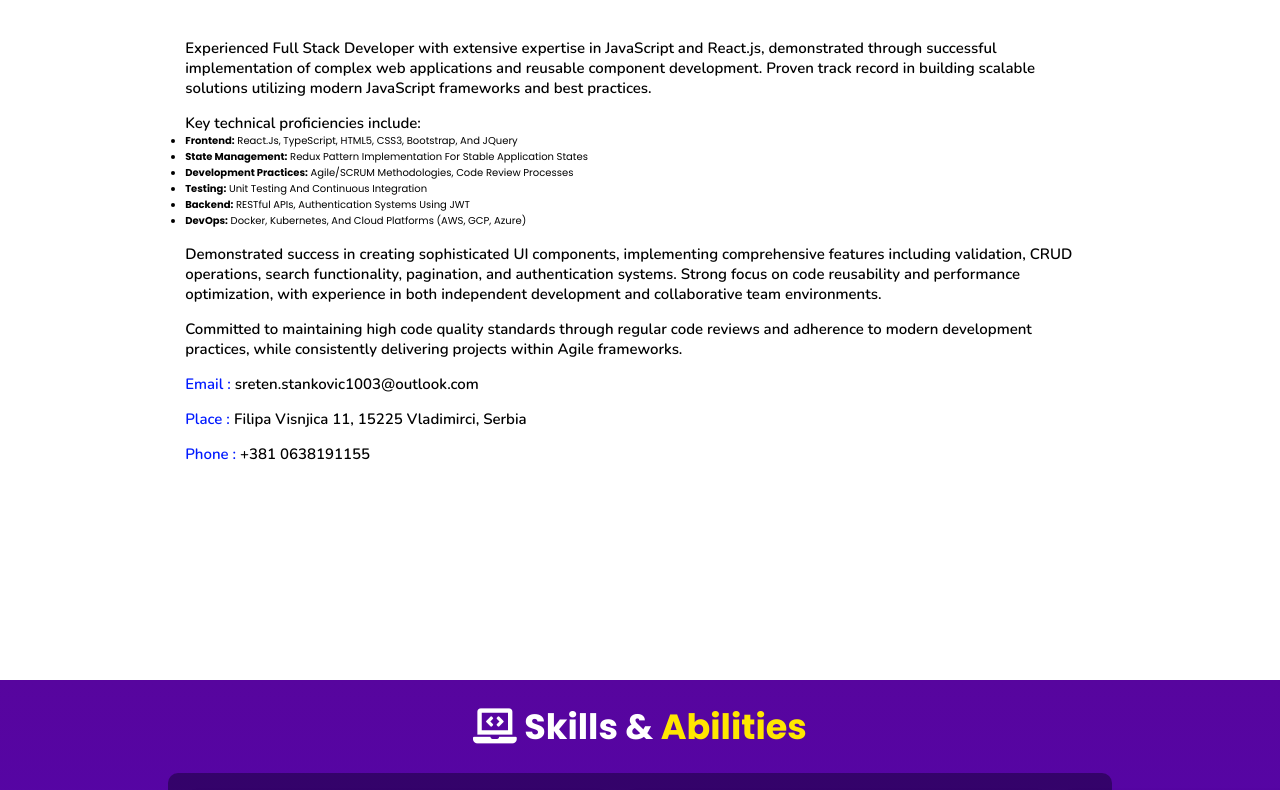
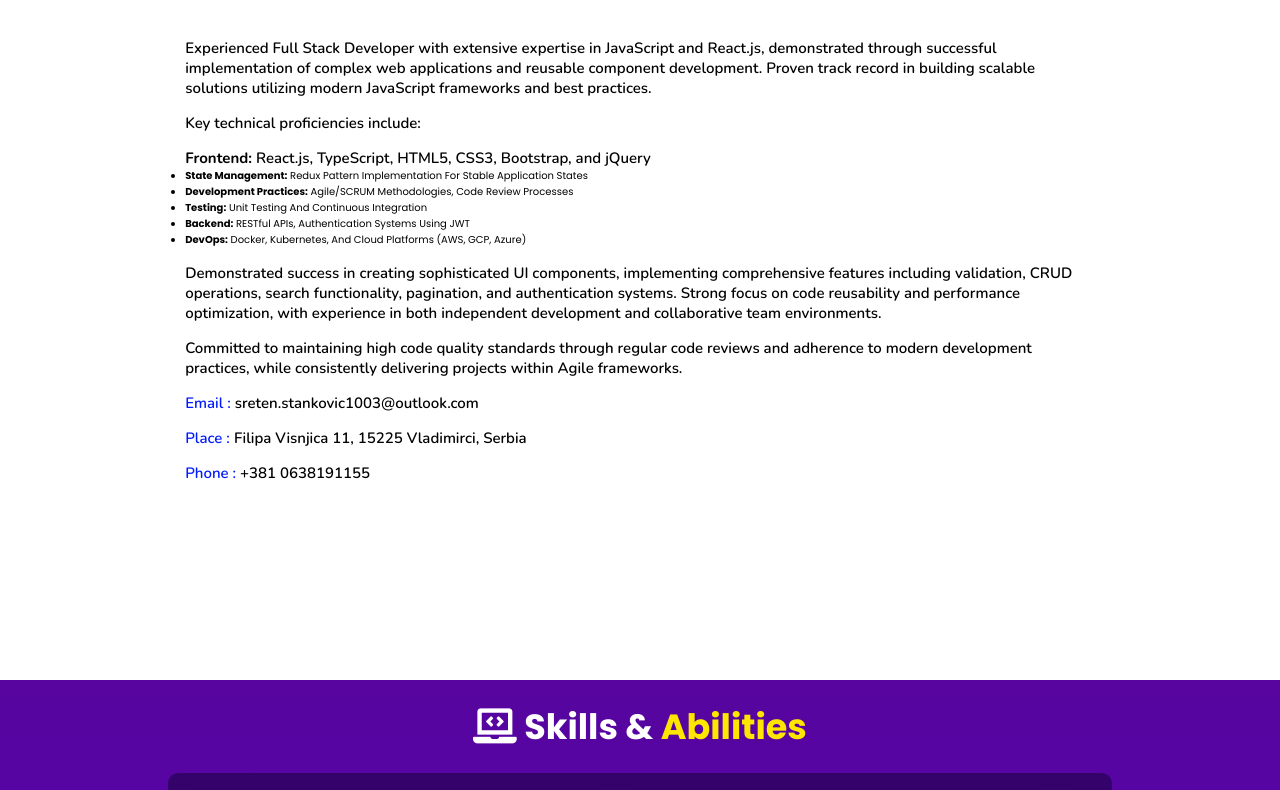
Before and after one commit to alekjovicic321/sreten_portfolio, a plain HTML site: page index.html in a window 1280 px wide. Shown: the part 920-1710 px from the top of the page. Drawn offline with nearby package versions, Linux system fonts and the light colour scheme.

Commit message:
Update index.html

```diff
--- a/index.html
+++ b/index.html
@@ -71,7 +71,7 @@
         <p>Key technical proficiencies include:</p>
 
         <ul>
-            <li><strong>Frontend:</strong> React.js, TypeScript, HTML5, CSS3, Bootstrap, and jQuery</li>
+            <p><strong>Frontend:</strong> React.js, TypeScript, HTML5, CSS3, Bootstrap, and jQuery</p>
             <li><strong>State Management:</strong> Redux Pattern implementation for stable application states</li>
             <li><strong>Development Practices:</strong> Agile/SCRUM methodologies, code review processes</li>
             <li><strong>Testing:</strong> Unit testing and continuous integration</li>
```
